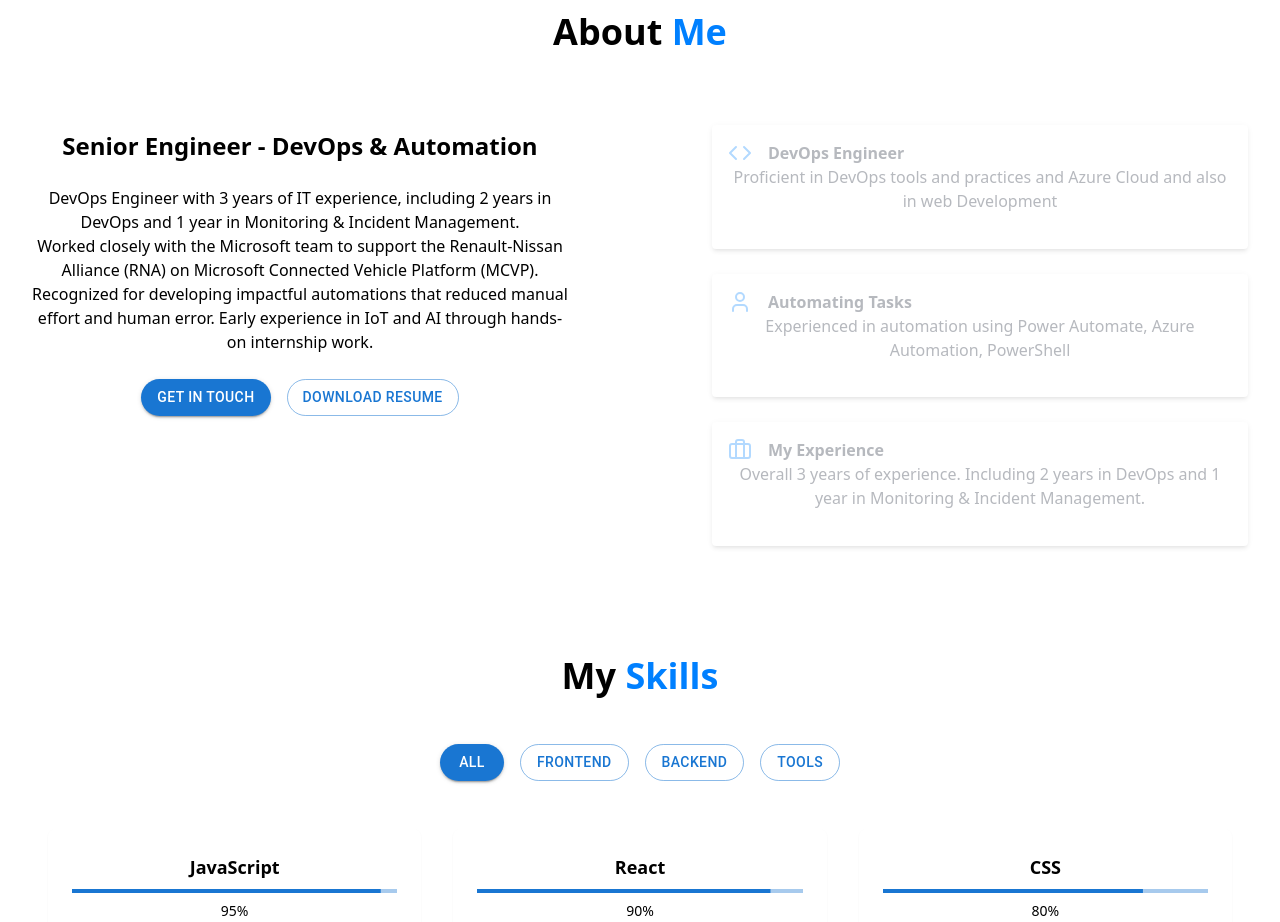
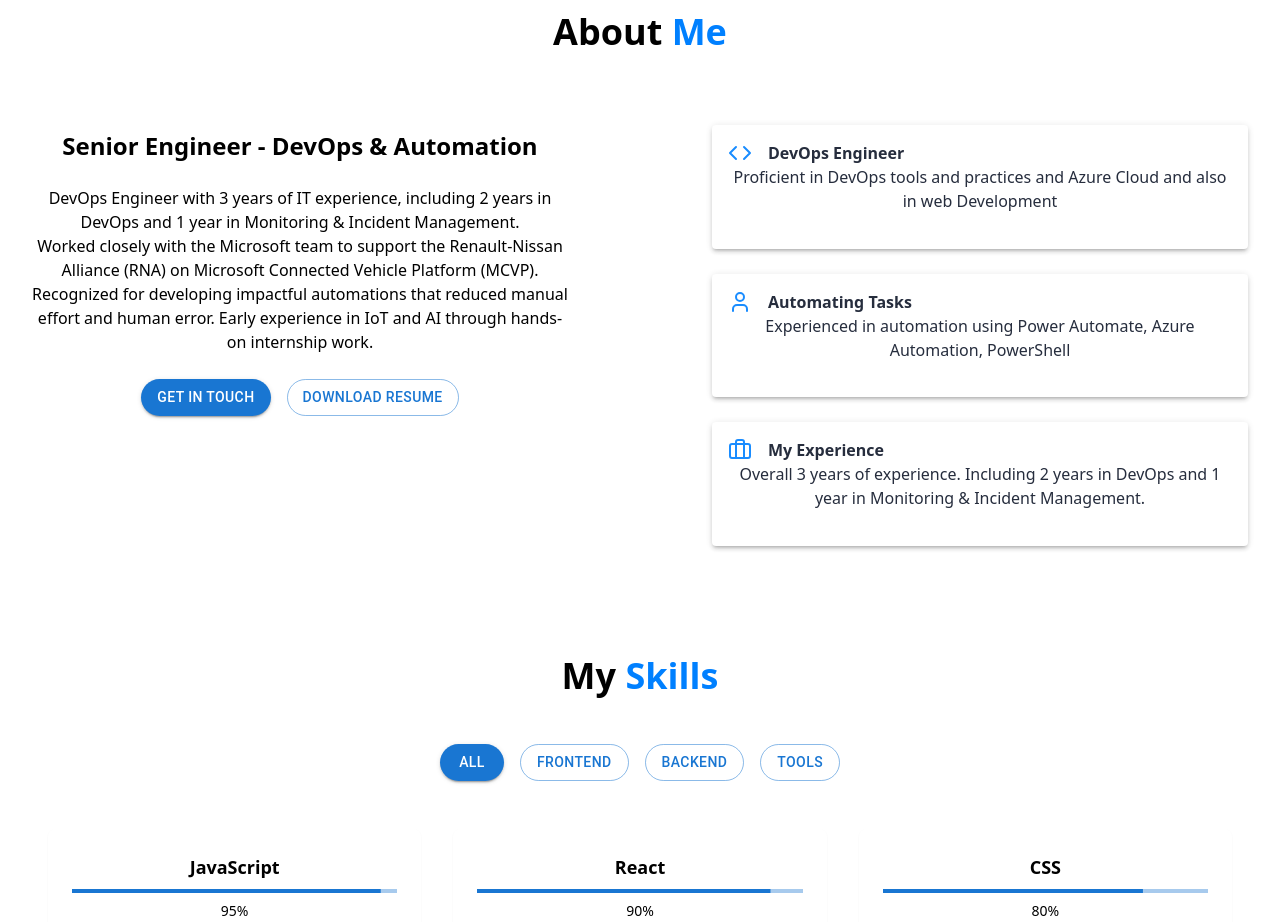
Before and after one commit to abhisheksinha332/myPortfolio, a React (Vite) app: page / in a window 1280 px wide. Shown: the part 820-1742 px from the top of the page. Built offline with nearby package versions, Linux system fonts and the light colour scheme.

Commit message:
Updated animation time

```diff
--- a/src/Pages/Components/About.jsx
+++ b/src/Pages/Components/About.jsx
@@ -8,7 +8,7 @@ import {Briefcase, Code, User} from 'lucide-react';
 
 const About = () => {
   return (
-    <section id="about">
+    <section id="about" >
       <div className="container mx-auto text-center">
         <h2 className="text-3xl md:text-4xl font-bold mb-12 mt-8 text-center">About <span className="primary-color">Me</span> </h2>
       </div>
@@ -41,10 +41,10 @@ const About = () => {
             {
               height: '30%',
               color: '#fff',
-              opacity: 0.3,
+              opacity: 0.9,
               margin: '25px 0px',
               ":hover": {
-                opacity: 0.4,
+                opacity: 1,
                 boxShadow: '0 4px 8px rgba(0, 0, 0, 0.2)',
                 transition: 'all 0.3s ease-in-out',
               }
@@ -67,10 +67,10 @@ const About = () => {
             {
               height: '30%',
               color: '#fff',
-              opacity: 0.3,
+              opacity: 0.9,
               margin: '25px 0px',
               ":hover": {
-                opacity: 0.4,
+                opacity: 1,
                 boxShadow: '0 4px 8px rgba(0, 0, 0, 0.2)',
                 transition: 'all 0.3s ease-in-out',
               }
@@ -93,10 +93,10 @@ const About = () => {
             {
               height: '30%',
               color: '#fff',
-              opacity: 0.3,
+              opacity: 0.9,
               margin: '25px 0px',
               ":hover": {
-                opacity: 0.4,
+                opacity: 1,
                 boxShadow: '0 4px 8px rgba(0, 0, 0, 0.2)',
                 transition: 'all 0.3s ease-in-out',
               }
--- a/src/index.css
+++ b/src/index.css
@@ -179,12 +179,12 @@
 }
 
 .animate-fade-in-delay-1 {
-  animation: fade-in 2s ease-out forwards 0.3s;
+  animation: fade-in 2s ease-out forwards 0.2s;
 
 }
 
 .animate-fade-in-delay-2 {
-  animation: fade-in 3s ease-out forwards 0.6s;
+  animation: fade-in 3s ease-out forwards 0.4s;
 }
 
 .primary-color {
@@ -192,11 +192,11 @@
 }
 
 .animate-fade-in-delay-3 {
-  animation: fade-in 4s ease-out forwards 0.9s;
+  animation: fade-in 4s ease-out forwards 0.6s;
 }
 
 .animate-fade-in-delay-4 {
-  animation: fade-in 5s ease-out forwards 1.2s;
+  animation: fade-in 4.2s ease-out forwards 0.8s;
 }
 
 .btn {
```
